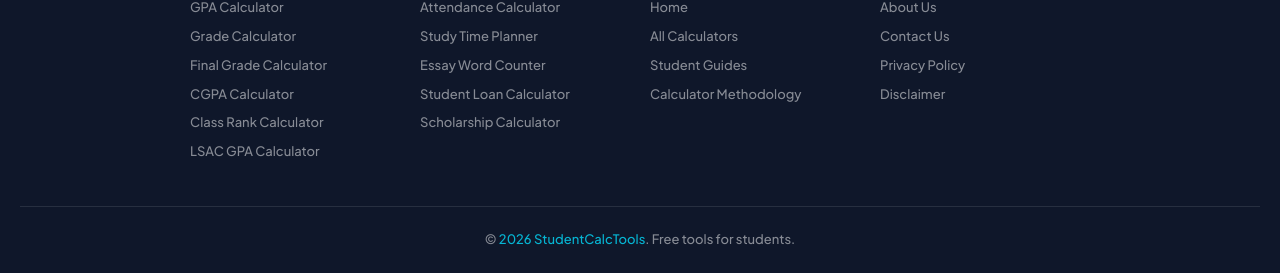
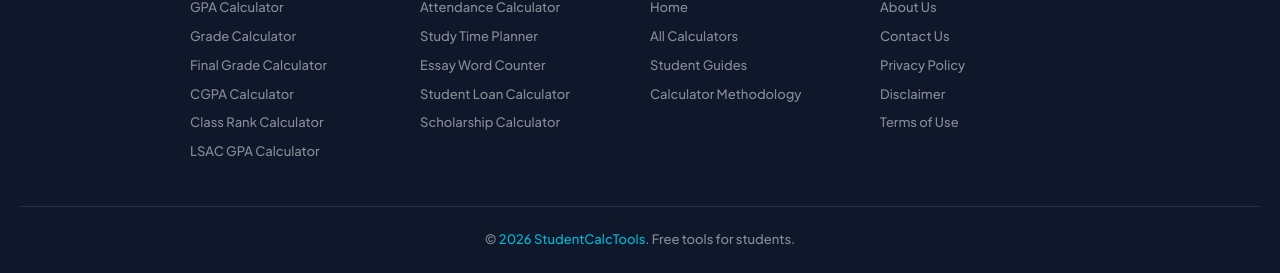
Before and after one commit to zaidmeo09-dhangal/studentcalctools, a Jekyll site: the page built from index.html, in a window 1280 px wide and 900 px high, scrolled down 8304 px. Shown: the part 624-897 px from the top of the window. Built offline with Jekyll 4.4.1, drawn with Linux system fonts in a browser that asks for light colours.

Commit message:
Add 'Terms of Use' link to footer

```diff
--- a/_includes/footer.html
+++ b/_includes/footer.html
@@ -66,6 +66,7 @@
             <a href="/contact-us/">Contact Us</a>
             <a href="/privacy-policy/">Privacy Policy</a>
             <a href="/disclaimer/">Disclaimer</a>
+            <a href="/terms-of-use/">Terms of Use</a>
         </div>
 
     </div>
```
